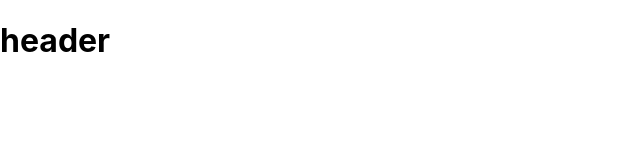
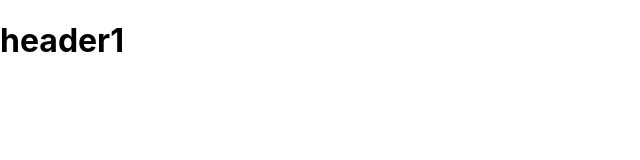
Before and after one commit to jip68660/react-todo, a React (Create React App) app: page / in a window 1280 px wide. Shown: the top 160 px of the page, without its empty margins (0-640 px from the left). Built offline with nearby package versions, Linux system fonts and the light colour scheme.

Commit message:
checking

```diff
--- a/src/App.js
+++ b/src/App.js
@@ -2,7 +2,7 @@ import React from 'react';
 
 function App() {
   return (
-    <h1>header</h1>
+    <h1>header1</h1>
   );
 }
 
```
